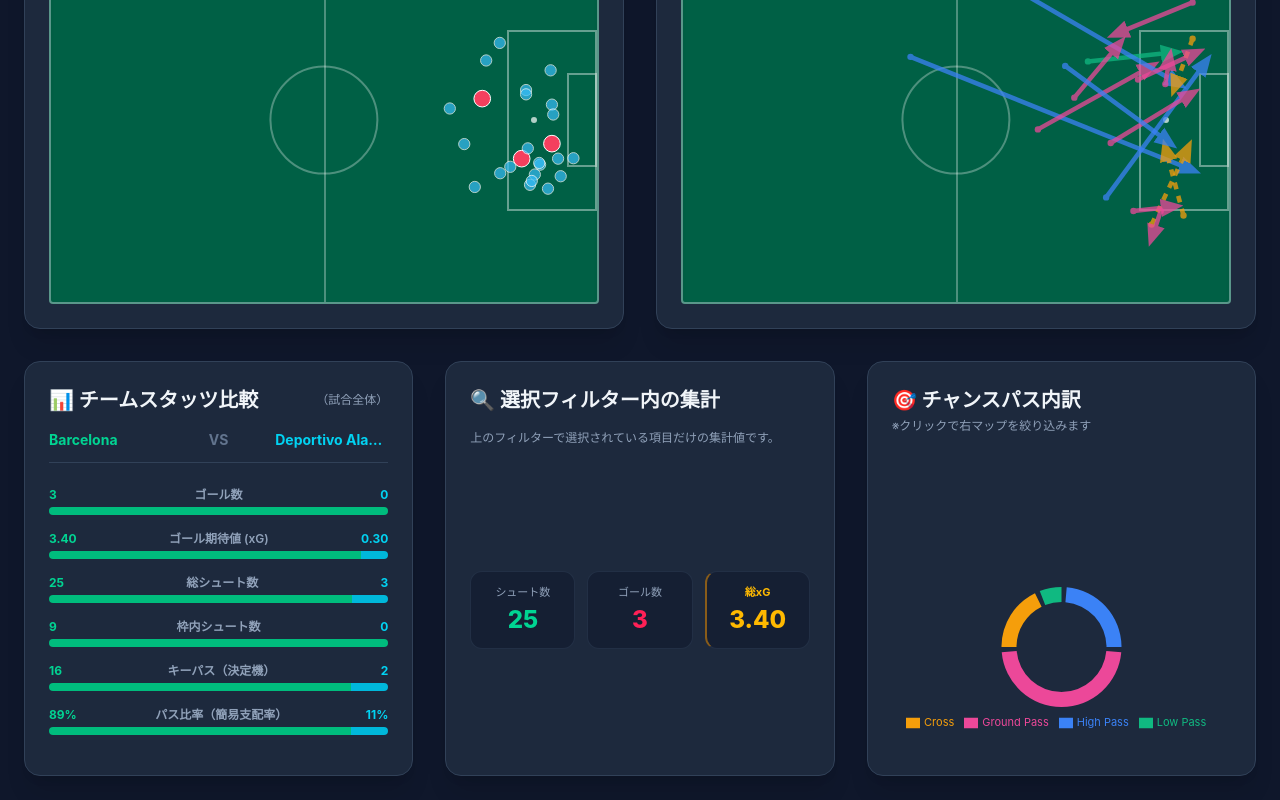
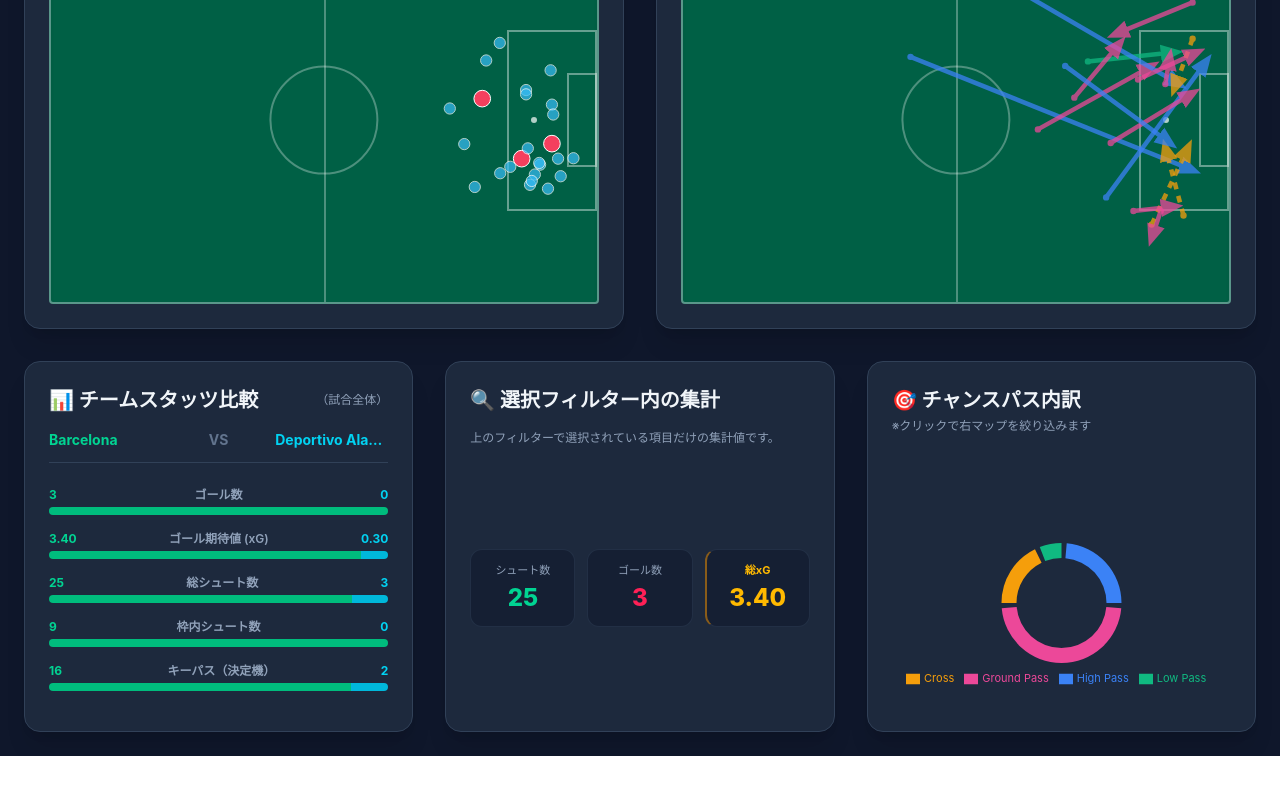
Before and after one commit to 5424076ktbya/seminar_assignment, a React (Vite) app: page / in a window 1280 px wide. Shown: the part 372-1172 px from the top of the page. After the commit the page ends 1128 px from the top, so only its background shows below. Built offline with nearby package versions, Linux system fonts and the light colour scheme.

Commit message:
スタッツ変更

```diff
--- a/src/App.jsx
+++ b/src/App.jsx
@@ -320,7 +320,6 @@ export default function App() {
             <StatRow label="総シュート数" valA={statsA.shots} valB={statsB.shots} />
             <StatRow label="枠内シュート数" valA={statsA.onTarget} valB={statsB.onTarget} />
             <StatRow label="キーパス（決定機）" valA={statsA.keyPasses} valB={statsB.keyPasses} />
-            <StatRow label="パス比率（簡易支配率）" valA={`${possessionA}%`} valB={`${possessionB}%`} />
           </div>
         </div>
 
```
